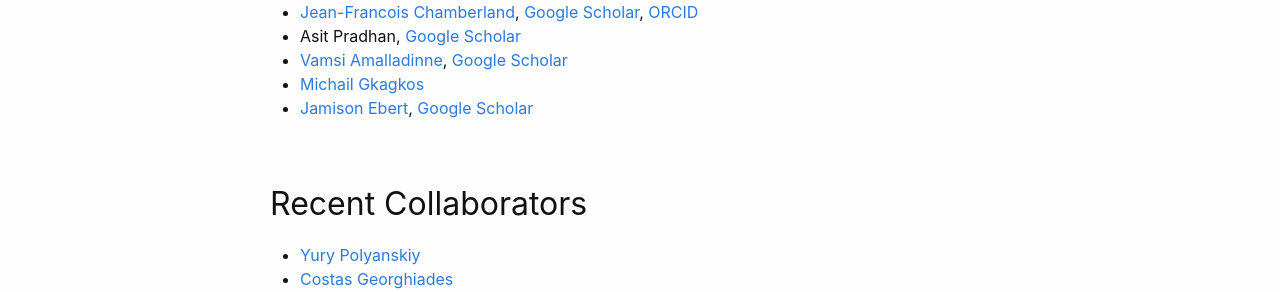
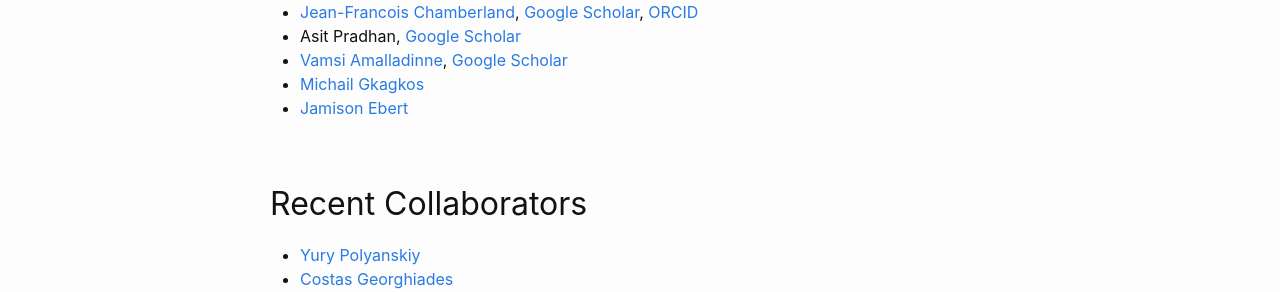
Before and after one commit to EngProjects/mMTC, a Jekyll site: the page built from people.md, in a window 1280 px wide. Shown: the part 233-525 px from the top of the page. Built offline with Jekyll 4.4.1, drawn with Linux system fonts in a browser that asks for light colours.

Commit message:
Removed google scholar link

```diff
--- a/people.md
+++ b/people.md
@@ -11,7 +11,7 @@ This research initiative is conducted primarily at [Texas A&M University](https:
 * Asit Pradhan, [Google Scholar](https://scholar.google.com/citations?hl=en&user=EvluuLMAAAAJ)
 * [Vamsi Amalladinne](https://github.com/vamsi128), [Google Scholar](https://scholar.google.com/citations?hl=en&user=t8O1_oYAAAAJ)
 * [Michail Gkagkos](https://github.com/mgkagk01)
-* [Jamison Ebert](https://github.com/jrebert), [Google Scholar](https://scholar.google.com/citations?user=fcxlpRIAAAAJ)
+* [Jamison Ebert](https://github.com/jrebert)
 
 ## Recent Collaborators
 
```
